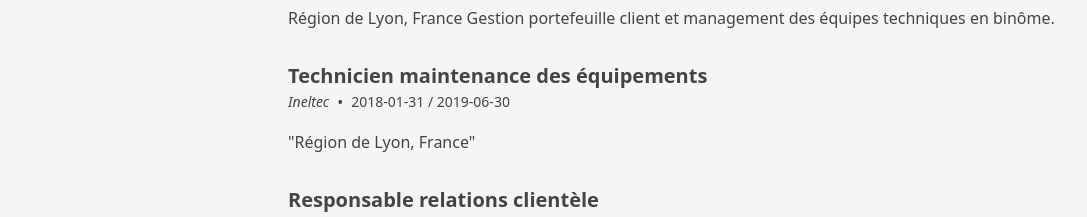
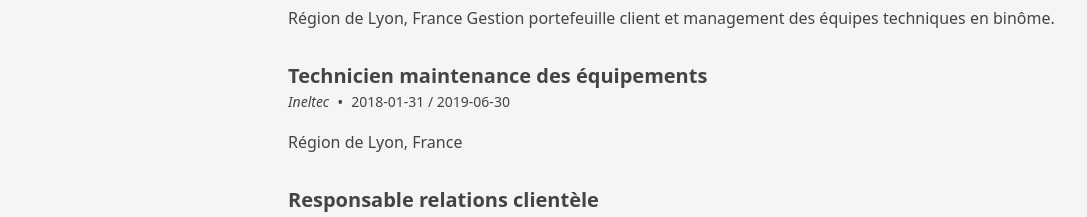
Before and after one commit to Bulrack66/React-Resume-Next, a Next.js app: page / in a window 1280 px wide. Shown: the part 1960-2177 px from the top of the page, without its empty margins (96-1183 px from the left). Built offline with nearby package versions, Linux system fonts and the light colour scheme.

Commit message:
UpdateResume

```diff
--- a/src/data/data.tsx
+++ b/src/data/data.tsx
@@ -258,7 +258,7 @@ export const experience: TimelineItem[] = [
     location: "Ineltec",
     title: "Technicien maintenance des équipements",
     date: "2018-01-31 / 2019-06-30",
-    content: (<p>"Région de Lyon, France"</p>)
+    content: (<p>Région de Lyon, France</p>)
   },
   {
     location: "广州鸿德国际酒店",
```
